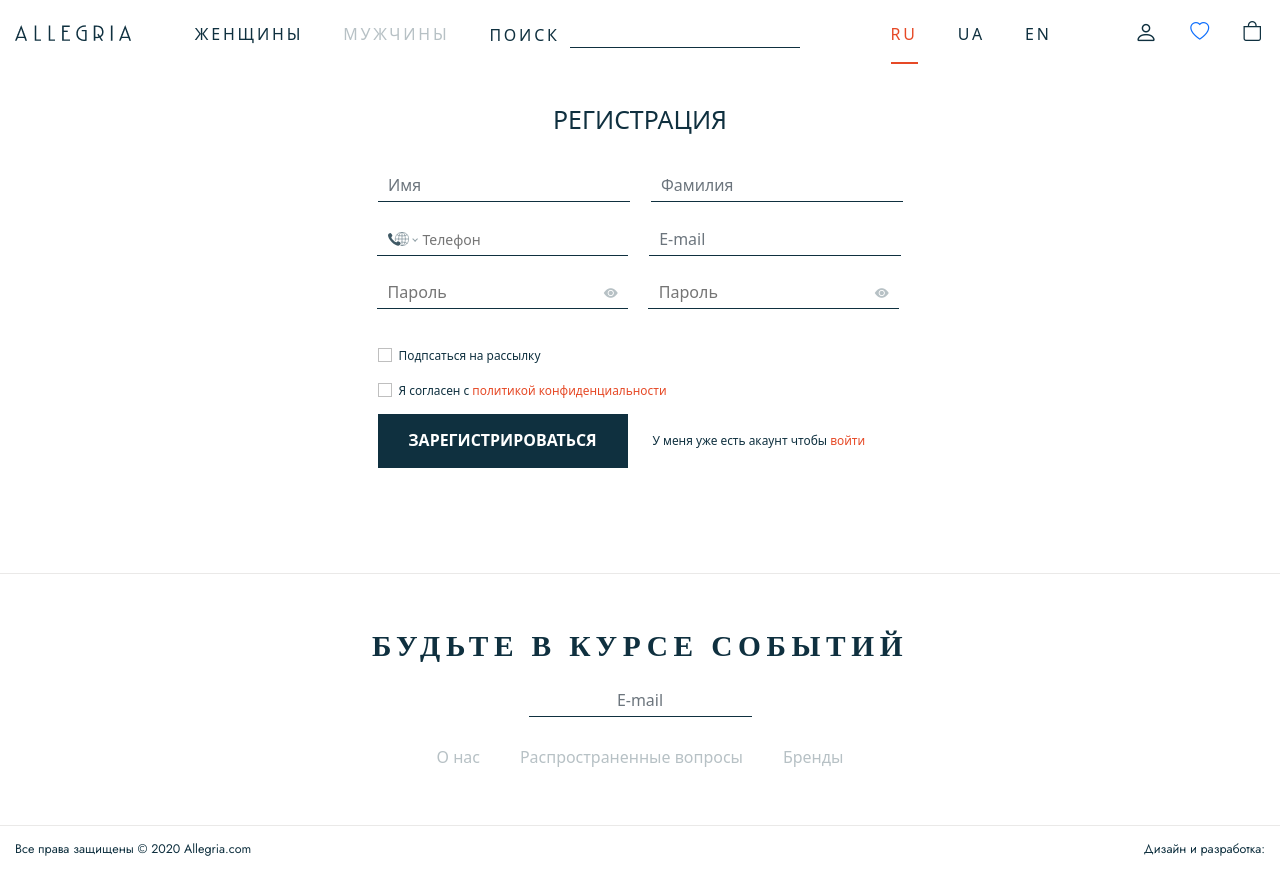
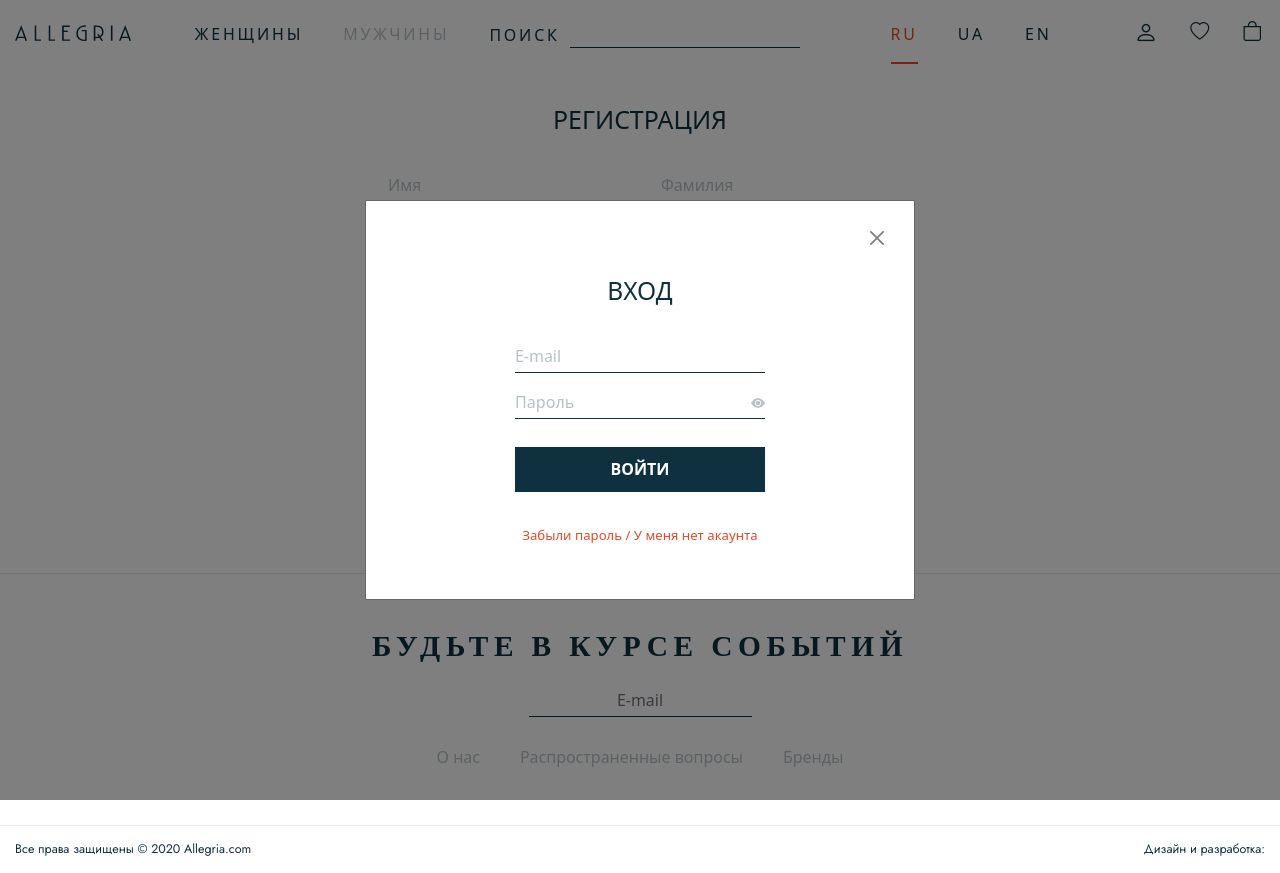
Before and after one commit to MariiaUdovytska/Allegria-Womens-Clothing-Store, a React (Create React App) app in the folder allegria-womens-clothing-store/: page /registration in a window 1280 px wide. Both pictures are taken after a click on the icon 1147 px from the left and 31 px from the top of the page. Built offline with nearby package versions, Linux system fonts and the light colour scheme.

Commit message:
add comp SingIn styles, adaptive and action open/close

```diff
--- a/allegria-womens-clothing-store/src/Menu.js
+++ b/allegria-womens-clothing-store/src/Menu.js
@@ -8,6 +8,7 @@ import r from './image/logo/r.png';
 import i from './image/logo/i.png';
 import MenuDetailed from './MenuDetailed';
 import { Link } from 'react-router-dom';
+import SingInModal from './singInRegistrationConfirmation/SingInModal';
 
 class Menu extends React.Component {
 	constructor(props) {
@@ -16,6 +17,7 @@ class Menu extends React.Component {
 			menuDetales: false,
 			sizeWidthType: 'desktop',
 			openBurger: false,
+			show: false
 		}
 	}
 	getWindowDimensions = () => {
@@ -49,14 +51,6 @@ class Menu extends React.Component {
 					<div className='containerM'>
 						<div className='menu__body '>
 							<div className='menu__logo router-link'>
-								{/* <img src={a} alt="logo" />
-								<img src={l} alt="logo" />
-								<img src={l} alt="logo" />
-								<img src={e} alt="logo" />
-								<img src={g} alt="logo" />
-								<img src={r} alt="logo" />
-								<img src={i} alt="logo" />
-								<img src={a} alt="logo" /> */}
 								<Link to="/home">
 									<img src={a} alt="logo" />
 									<img src={l} alt="logo" />
@@ -89,8 +83,9 @@ class Menu extends React.Component {
 								</ul>
 							</div>
 							<div className='menu__icons'>
-								<i className="bi bi-person" style={{ fontSize: '23px' }}></i>
-								<Link to="/registration" ><i className="bi bi-heart" style={{ fontSize: '19px' }}></i></Link>
+								<i onClick={() => this.setState({ show: true })} className="bi bi-person" style={{ fontSize: '23px' }}></i>
+								<SingInModal show={this.state.show} onHide={() => this.setState({ show: false })} />
+								<i className="bi bi-heart" style={{ fontSize: '19px' }}></i>
 								<i className="bi bi-bag" style={{ fontSize: '20px' }}></i>
 							</div>
 							<div className={((this.state.menuDetales === true) ? 'menu__detailed menu__detailed-active' : 'menu__detailed')}>
@@ -105,14 +100,6 @@ class Menu extends React.Component {
 					<div className='containerM'>
 						<div className='menu__body'>
 							<div className='menu__logo'>
-								{/* <img src={a} alt="logo" />
-								<img src={l} alt="logo" />
-								<img src={l} alt="logo" />
-								<img src={e} alt="logo" />
-								<img src={g} alt="logo" />
-								<img src={r} alt="logo" />
-								<img src={i} alt="logo" />
-								<img src={a} alt="logo" /> */}
 								<Link to="/home">
 									<img src={a} alt="logo" />
 									<img src={l} alt="logo" />
@@ -126,8 +113,9 @@ class Menu extends React.Component {
 							</div>
 							<div className='menu__phone-right'>
 								<div className='menu__icons'>
-									<i className="bi bi-person" style={{ fontSize: '23px' }}></i>
-									<Link to="/registration" ><i className="bi bi-heart" style={{ fontSize: '19px' }}></i></Link>
+									<i onClick={() => this.setState({ show: true })} className="bi bi-person" style={{ fontSize: '23px' }}></i>
+									<SingInModal show={this.state.show} onHide={() => this.setState({ show: false })} />
+									<i className="bi bi-heart" style={{ fontSize: '19px' }}></i>
 									<i className="bi bi-bag" style={{ fontSize: '20px' }}></i>
 								</div>
 								<div className='menu__burger' onClick={() => this.setState({ openBurger: !this.state.openBurger })}>
@@ -179,14 +167,6 @@ class Menu extends React.Component {
 					<div className='containerM'>
 						<div className='menu__body'>
 							<div className='menu__logo roter-link'>
-								{/* <img src={a} alt="logo" />
-								<img src={l} alt="logo" />
-								<img src={l} alt="logo" />
-								<img src={e} alt="logo" />
-								<img src={g} alt="logo" />
-								<img src={r} alt="logo" />
-								<img src={i} alt="logo" />
-								<img src={a} alt="logo" /> */}
 								<Link to="/home">
 									<img src={a} alt="logo" />
 									<img src={l} alt="logo" />
@@ -200,7 +180,8 @@ class Menu extends React.Component {
 							</div>
 							<div className='menu__phone-right'>
 								<div className='menu__icons'>
-									<i className="bi bi-person" style={{ fontSize: '23px' }}></i>
+									<i onClick={() => this.setState({ show: true })} className="bi bi-person" style={{ fontSize: '23px' }}></i>
+									<SingInModal show={this.state.show} onHide={() => this.setState({ show: false })} />
 									<i className="bi bi-heart" style={{ fontSize: '19px' }}></i>
 									<i className="bi bi-bag" style={{ fontSize: '20px' }}></i>
 								</div>
@@ -245,13 +226,11 @@ class Menu extends React.Component {
 										</ul>
 									</div>
 								</div>
-
 							</div>
 						</div>
 					</div>
 				</header>
 			)
-
 			default: break;
 		}
 	}
--- a/allegria-womens-clothing-store/src/css/modalWindow.css
+++ b/allegria-womens-clothing-store/src/css/modalWindow.css
@@ -100,6 +100,6 @@
 }
 @media(max-width:300px){
 	.modal__btn{
-		min-width: 200px;
+		min-width: 100%;
 	}
 }
--- a/allegria-womens-clothing-store/src/css/registration/registration.css
+++ b/allegria-womens-clothing-store/src/css/registration/registration.css
@@ -25,6 +25,7 @@
 }
 .registration__body .form-control::placeholder{
 	font-size: 1.14rem;
+	color: #B7C1C5;
 }
 
 .PhoneInput{
@@ -32,6 +33,9 @@
 	margin-left: 10px;
 	margin-right: 10px;
 	width: 46%;
+}
+.PhoneInputInput::placeholder{
+	color: #B7C1C5;
 }
 .form-check-input[type=checkbox] {
 	border-radius: 0;
@@ -43,7 +47,6 @@
 .form-check-label{
 	font-size: 0.85rem;
 }
-
 
 .registration__body-password{
 	border-bottom: 1px solid #0F303F;
@@ -61,6 +64,7 @@
 }
 .registration__body-password input::placeholder{
 	font-size: 1.15rem;
+	color: #B7C1C5;
 }
 
 .registration__body-btn{
@@ -75,6 +79,7 @@
 .registration__body-btn-text span,
 .registration__body-check span{
 	color: #E64926;
+	cursor: pointer;
 }
 .registration__body-btn .btn-primary {
 	--bs-btn-bg: #0F303F;
@@ -140,4 +145,7 @@
 	.registration__body-btn .btn{
 		font-size: 1rem;
 	}
+	.registration__body-password input {
+		width: 100%;
+	}
 }
--- /dev/null
+++ b/allegria-womens-clothing-store/src/css/registration/singIn.css
@@ -0,0 +1,71 @@
+.modal-content{
+	border-radius: unset;
+}
+.modal.fade .modal-dialog{
+	max-width: 425px;
+}
+.modal__form-singin {
+	max-width: 280px;
+	width: 100%;
+	margin: 0px auto;
+	padding: 0px 15px;
+}
+.modal__form-singin h3{
+	margin-top: 17px;
+	margin-bottom: 35px;
+}
+.modal__form-singin .form-control{
+	border: none;
+	border-bottom: 1px solid #0F303F;
+	border-radius: 0rem;
+}
+.modal__form-bts .form-control{
+	padding: 0.375rem 0rem;
+}
+.modal__form-bts .form-control:focus{
+	border-bottom: 1px solid #0F303F;
+	box-shadow: none;
+}
+.modal__form-bts .form-control::placeholder{
+	font-size: 1.14rem;
+	color: #B7C1C5;
+}
+.modal{
+	--bs-modal-header-border-color: none;
+	--bs-modal-footer-border-color: none;
+}
+.modal__form-singin .registration__body-password {
+	width: 100%;
+	margin: 0;
+}
+.modal__btn button{
+	font-weight: 800;
+}
+.modal-footer {
+	display: flex;
+	flex-direction: column;
+}
+.modal__questions{
+	margin-top: 30px;
+	color: #E64926;
+	font-size: 0.94rem;
+	text-align: center;
+}
+@media (max-width:767px){
+	.modal__form-bts .form-control{
+		padding: 0.375rem 0.75rem;
+	}
+}
+
+@media (max-width:306px) {
+	.modal__form-singin.registration__body-password input {
+		width: 100%;
+	}
+	.modal__btn{
+		width: 100%;
+	}
+	.modal__btn button{
+		font-weight: 500;
+		width: 100%;
+	}
+}
--- a/allegria-womens-clothing-store/src/singInRegistrationConfirmation/Registration.js
+++ b/allegria-womens-clothing-store/src/singInRegistrationConfirmation/Registration.js
@@ -4,8 +4,16 @@ import { Form, Row, Col, Button } from 'react-bootstrap';
 import PhoneInput from 'react-phone-number-input';
 import 'react-phone-number-input/style.css';
 import PasswordField from './PasswordField';
+import SingInModal from './SingInModal';
 
-function Registration() {
+class Registration extends React.Component {
+	constructor(props) {
+		super(props);
+		this.state = {
+			show: false
+		}
+	}
+	render() {
 		return (
 			<div className='registration'>
 				<div className='registration__body'>
@@ -48,7 +56,6 @@ function Registration() {
 						<Form.Group className="mb-3">
 							<Form.Check
 								required
-							controlId="buttonpolitic"
 								label={<div className='registration__body-check'>Я согласен с <span>политикой конфиденциальности</span></div>}
 								feedback="You must agree before submitting."
 								feedbackType="invalid"
@@ -57,7 +64,8 @@ function Registration() {
 						<div className='registration__body-btn'>
 							<Button type="submit">Зарегистрироваться</Button>
 							<div className='registration__body-btn-text'>
-							У меня уже есть акаунт чтобы<span> войти</span>
+								У меня уже есть акаунт чтобы<span onClick={() => this.setState({ show: true })}> войти</span>
+								<SingInModal show={this.state.show} onHide={() => this.setState({ show: false })} />
 							</div>
 						</div>
 					</Form>
@@ -65,5 +73,6 @@ function Registration() {
 			</div>
 		);
 	}
+}
 
 export default Registration;
--- /dev/null
+++ b/allegria-womens-clothing-store/src/singInRegistrationConfirmation/SingInModal.js
@@ -0,0 +1,42 @@
+import React from 'react';
+import '../css/registration/singIn.css';
+import { Button } from 'react-bootstrap';
+import { Modal } from 'react-bootstrap';
+import { Form } from 'react-bootstrap';
+import { Link } from 'react-router-dom';
+import PasswordField from './PasswordField';
+
+function SingInModal(props) {
+	return (
+		<Modal
+			{...props}
+			size="lg"
+			aria-labelledby="contained-modal-title-vcenter"
+			centered
+		>
+			<Modal.Header closeButton>
+			</Modal.Header>
+			<Modal.Body>
+				<div className='modal__form-singin'>
+					<h3>ВХОД</h3>
+					<Form className='modal__form-bts'>
+						<Form.Group className="mb-3" controlId="formBasicEmail">
+							<Form.Control type="email" placeholder="E-mail" />
+						</Form.Group>
+					</Form>
+					<PasswordField />
+				</div>
+			</Modal.Body>
+			<Modal.Footer>
+				<div className='modal__btn'>
+					<Button onClick={props.onHide}>Войти</Button>
+				</div>
+				<div className='modal__questions'>
+					<span>Забыли пароль </span>/
+					<span className='router-link'><Link to="/registration" onClick={() => this.props.onHide()} > У меня нет акаунта</Link></span>
+				</div>
+			</Modal.Footer>
+		</Modal>
+	);
+}
+export default SingInModal;
```
Lines whose indentation alone changed are shown as unchanged.
